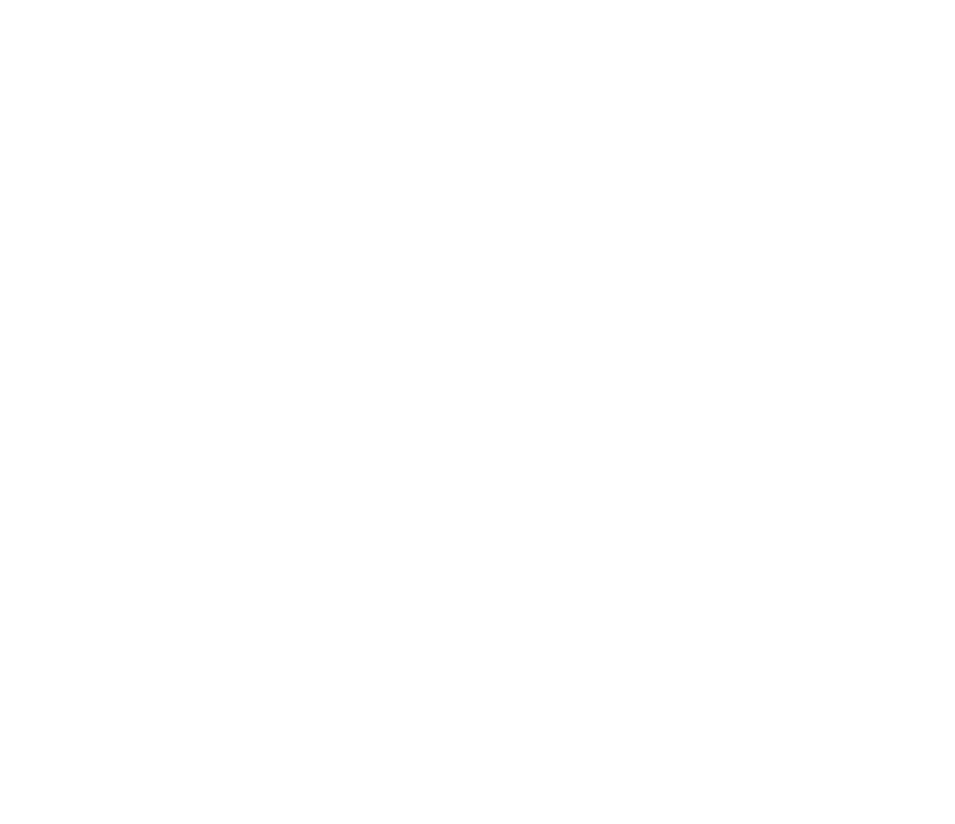
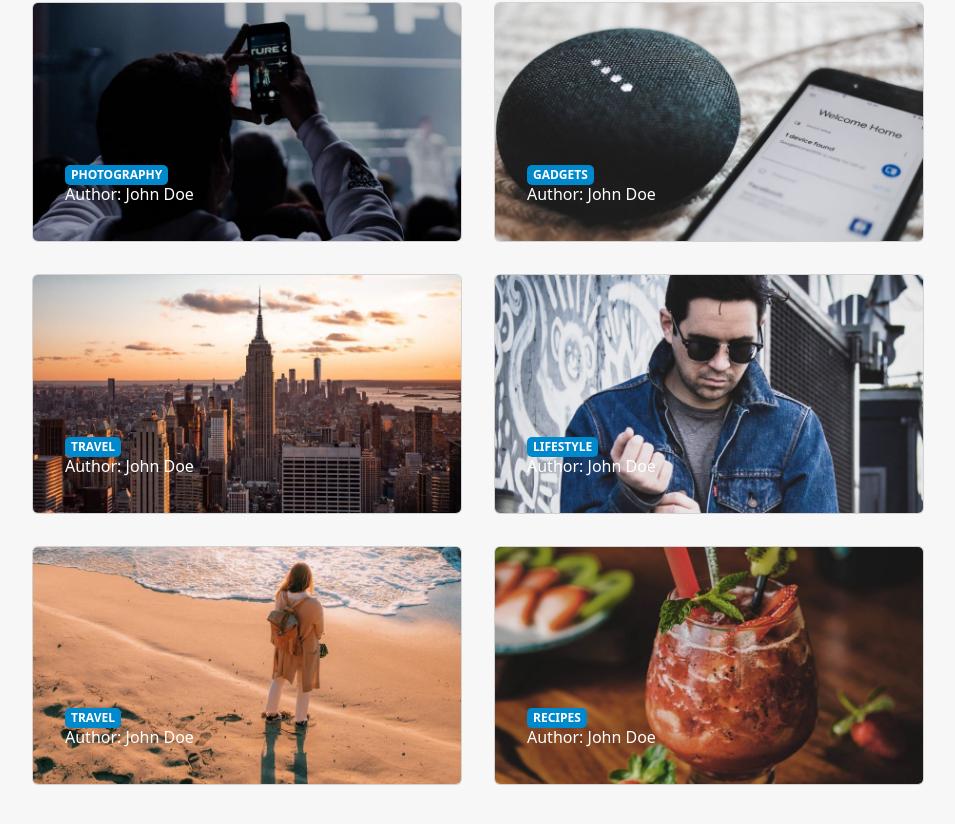
Before and after one commit to AndreaFerrini/proj-html-vuejs, a Vue app: page / in a window 1280 px wide. Shown: the part 412-1236 px from the top of the page, without its empty margins (162-1117 px from the left). Before the commit the page ends 800 px from the top, so only its background shows below. Built offline with nearby package versions, Linux system fonts and the light colour scheme.

Commit message:
inserita sezione MainComp con cards e animazioni

```diff
--- a/src/components/MainComp.Vue
+++ b/src/components/MainComp.Vue
@@ -4,15 +4,184 @@
     name: "MainComp",
 
 }
+
 </script>
 
 <template>
     <main>
-        <div>
-
+        <div class="container">
+            <ul class="cards p-5">
+                <li>
+                    <a href="" class="card">
+                    <img src="public\images\blog-46.jpg" class="card_image" alt="#" />
+                    <div class="card_overlay">
+                        <div class="card_header">
+                        <div class="card_header-text">
+                            <button class="text-uppercase">Photography</button>
+                            <h3 class="card_title">Author: John Doe</h3>
+                        </div>
+                        </div>
+                        <p class="card_description">How To Take Better Concert Pictures in 30 Seconds</p>
+                    </div>
+                    </a>
+                </li>
+                <li>
+                    <a href="" class="card">
+                    <img src="public\images\blog-47.jpg" class="card_image" alt="#" />
+                    <div class="card_overlay">
+                        <div class="card_header">
+                        <div class="card_header-text">
+                            <button class="text-uppercase">Gadgets</button>
+                            <h3 class="card_title">Author: John Doe</h3>
+                        </div>
+                        </div>
+                        <p class="card_description">Gadgets That Make Your Smartphone Even Smarter</p>
+                    </div>
+                    </a>
+                </li>
+                <li>
+                    <a href="" class="card">
+                    <img src="public\images\blog-48.jpg" class="card_image" alt="#" />
+                    <div class="card_overlay">
+                        <div class="card_header">
+                        <div class="card_header-text">
+                            <button class="text-uppercase">Travel</button>
+                            <h3 class="card_title">Author: John Doe</h3>
+                        </div>
+                        </div>
+                        <p class="card_description">20 Top-Rated tourist Attractions in Manhattan</p>
+                    </div>
+                    </a>
+                </li>
+                <li>
+                    <a href="" class="card">
+                    <img src="public\images\blog-49.jpg" class="card_image" alt="#" />
+                    <div class="card_overlay">
+                        <div class="card_header">
+                        <div class="card_header-text">
+                            <button class="text-uppercase">Lifestyle</button>
+                            <h3 class="card_title">Author: John Doe</h3>
+                        </div>
+                        </div>
+                        <p class="card_description">The Best Way to Ride a Motorcycle</p>
+                    </div>
+                    </a>
+                </li>
+                <li>
+                    <a href="" class="card">
+                    <img src="public\images\blog-50.jpg" class="card_image" alt="#" />
+                    <div class="card_overlay">
+                        <div class="card_header">
+                        <div class="card_header-text">
+                            <button class="text-uppercase">Travel</button>
+                            <h3 class="card_title">Author: John Doe</h3>
+                        </div>
+                        </div>
+                        <p class="card_description">5 Fun Things to Do at the Beach</p>
+                    </div>
+                    </a>
+                </li>
+                <li>
+                    <a href="" class="card">
+                    <img src="public\images\blog-51.jpg" class="card_image" alt="#" />
+                    <div class="card_overlay">
+                        <div class="card_header">
+                        <div class="card_header-text">
+                            <button class="text-uppercase">Recipes</button>
+                            <h3 class="card_title">Author: John Doe</h3>
+                        </div>
+                        </div>
+                        <p class="card_description">Amazingly Fresh Fruit And Herb Drinks For Summer</p>
+                    </div>
+                    </a>
+                </li>
+            </ul>
         </div>
     </main>
 </template>
 
-<style>
+<style scoped>
+
+main {
+    background-color: rgb(247,247,247);
+}
+
+body {
+  background-color: #fef8f8;
+}
+
+.cards {
+  display: grid;
+  grid-template-columns: repeat(auto-fit, minmax(310px, 1fr));
+  gap: 2rem;
+  margin: 4rem 5vw;
+  padding: 0;
+  list-style-type: none;
+}
+
+.card {
+  position: relative;
+  display: block;
+  height: 100%;
+  overflow: hidden;
+  text-decoration: none;
+}
+
+.card_image {
+  width: 100%;
+  height: auto;
+}
+
+.card_overlay {
+  position: absolute;
+  bottom: 0;
+  left: 0;
+  right: 0;
+  z-index: 1;
+  transform: translateY(100%);
+  transition: .2s ease-in-out;
+}
+
+.card:hover .card_overlay {
+  transform: translateY(0);
+}
+
+.card_header {
+  position: relative;
+  display: flex;
+  align-items: center;
+  gap: 2em;
+  padding: 2em;
+  transform: translateY(-100%);
+  transition: .2s ease-in-out;
+}
+
+.card:hover .card_header {
+  transform: translateY(0);
+}
+
+.card_title {
+  font-size: 1em;
+  margin: 0 0 .3em;
+  color: white;
+}
+
+.card_description {
+  padding: 0 2em 2em;
+  margin: 0;
+  color: white;
+  display: -webkit-box;
+  overflow: hidden;
+  font-weight: 600;
+}
+
+button{
+    color: white;
+    background-color: rgb(0,136,204);
+    font-size: 12px;
+    font-weight: 600;
+    border-style: none;
+    border-radius: 5px;
+}
+
 </style>
```
